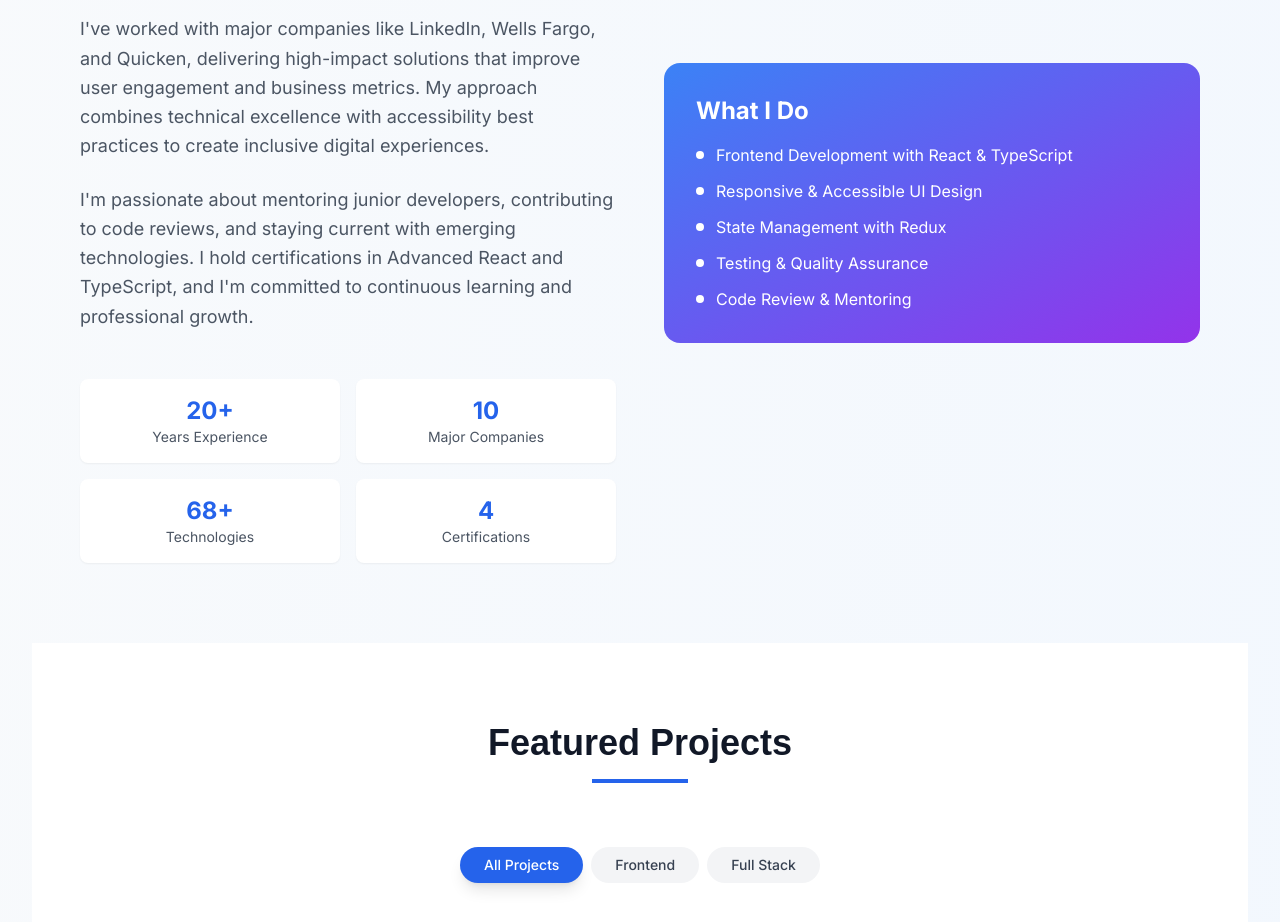
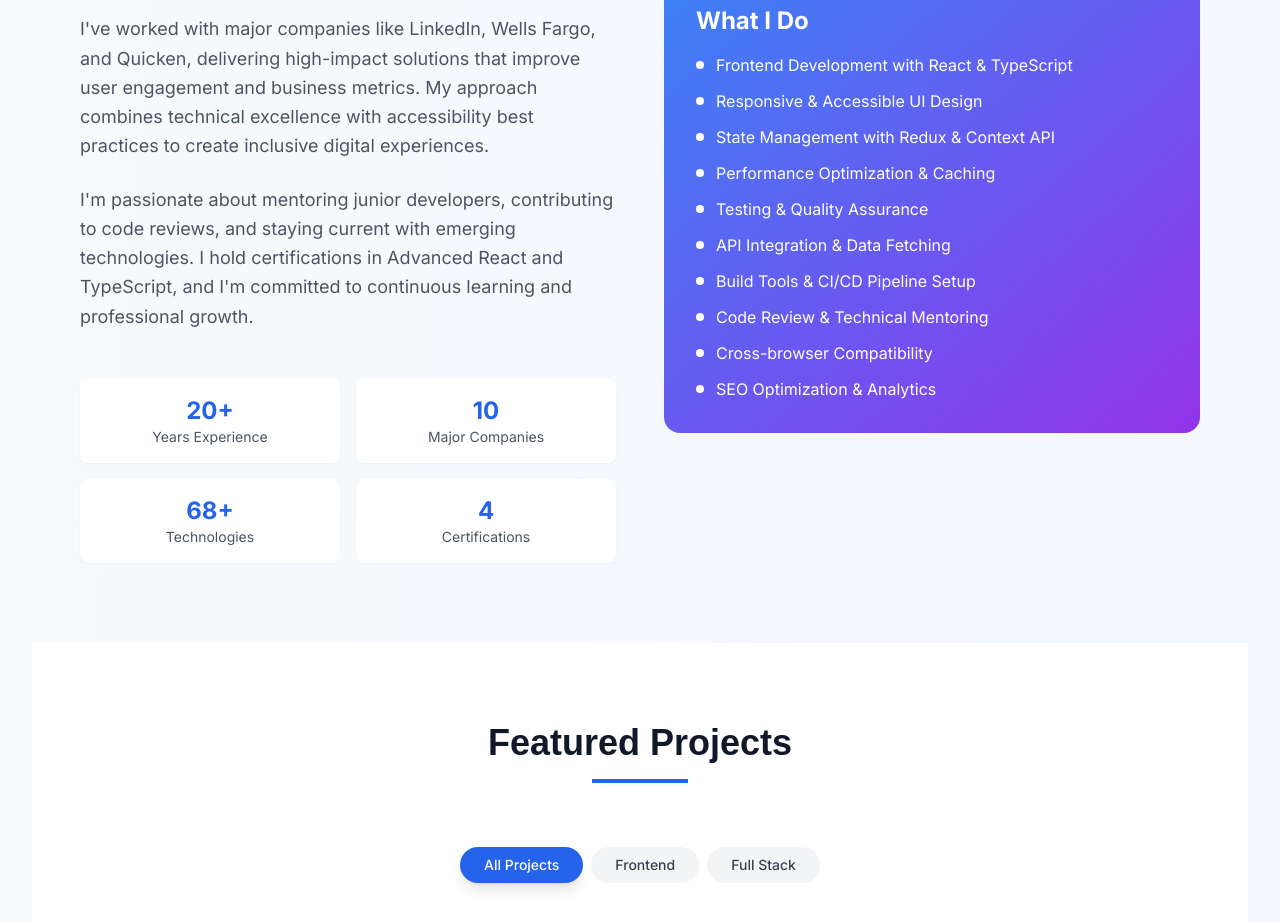
Before and after one commit to Wounded-Knee/portfolio-2025-a, a Next.js app: page / in a window 1280 px wide. Shown: the part 1160-2082 px from the top of the page. Built offline with nearby package versions, Linux system fonts and the light colour scheme; a web font is replaced by a local one.

Commit message:
Updated "What I do". Improved theme support.

```diff
--- a/src/components/About.tsx
+++ b/src/components/About.tsx
@@ -111,7 +111,11 @@ const About = () => {
                 </li>
                 <li className="flex items-center">
                   <span className="w-2 h-2 bg-white rounded-full mr-3"></span>
-                  State Management with Redux
+                  State Management with Redux & Context API
+                </li>
+                <li className="flex items-center">
+                  <span className="w-2 h-2 bg-white rounded-full mr-3"></span>
+                  Performance Optimization & Caching
                 </li>
                 <li className="flex items-center">
                   <span className="w-2 h-2 bg-white rounded-full mr-3"></span>
@@ -119,7 +123,23 @@ const About = () => {
                 </li>
                 <li className="flex items-center">
                   <span className="w-2 h-2 bg-white rounded-full mr-3"></span>
-                  Code Review & Mentoring
+                  API Integration & Data Fetching
+                </li>
+                <li className="flex items-center">
+                  <span className="w-2 h-2 bg-white rounded-full mr-3"></span>
+                  Build Tools & CI/CD Pipeline Setup
+                </li>
+                <li className="flex items-center">
+                  <span className="w-2 h-2 bg-white rounded-full mr-3"></span>
+                  Code Review & Technical Mentoring
+                </li>
+                <li className="flex items-center">
+                  <span className="w-2 h-2 bg-white rounded-full mr-3"></span>
+                  Cross-browser Compatibility
+                </li>
+                <li className="flex items-center">
+                  <span className="w-2 h-2 bg-white rounded-full mr-3"></span>
+                  SEO Optimization & Analytics
                 </li>
               </ul>
             </div>
--- a/src/components/Footer.tsx
+++ b/src/components/Footer.tsx
@@ -39,7 +39,7 @@ const Footer = () => {
       url: 'https://tailwindcss.com/',
       logo: {
         light: '/logos/tailwind-light.png',
-        dark: '/logos/tailwind-dark.png'
+        dark: '/logos/tailwind-light.png'
       }
     },
     {
--- a/src/components/Navigation.tsx
+++ b/src/components/Navigation.tsx
@@ -20,10 +20,34 @@ const Navigation = () => {
     { name: 'Contact', href: '#contact' }
   ];
 
+  // Function to get current theme state
+  const getCurrentTheme = () => {
+    try {
+      const storedTheme = localStorage.getItem('theme');
+      const isDarkClass = document.documentElement.classList.contains('dark');
+
+      // If there's a stored theme, use it
+      if (storedTheme) {
+        return storedTheme === 'dark';
+      }
+
+      // Otherwise, use the current class state
+      return isDarkClass;
+    } catch (error) {
+      console.warn('Failed to get theme from localStorage:', error);
+      return document.documentElement.classList.contains('dark');
+    }
+  };
+
+  // Function to update theme state
+  const updateThemeState = () => {
+    const isDark = getCurrentTheme();
+    setIsDarkMode(isDark);
+  };
+
   useEffect(() => {
-    // Check initial dark mode from document class
-    const isDark = document.documentElement.classList.contains('dark');
-    setIsDarkMode(isDark);
+    // Check initial dark mode from document class and localStorage
+    updateThemeState();
     setMounted(true);
 
     // Check initial scroll position
@@ -39,8 +63,34 @@ const Navigation = () => {
       setIsScrolled(window.scrollY > 50);
     };
 
+    // Listen for storage changes (in case theme is changed from another tab/window)
+    const handleStorageChange = (e: StorageEvent) => {
+      if (e.key === 'theme') {
+        updateThemeState();
+      }
+    };
+
+    // Listen for DOM changes (in case theme is changed programmatically)
+    const observer = new MutationObserver((mutations) => {
+      mutations.forEach((mutation) => {
+        if (mutation.type === 'attributes' && mutation.attributeName === 'class') {
+          updateThemeState();
+        }
+      });
+    });
+
     window.addEventListener('scroll', handleScroll);
-    return () => window.removeEventListener('scroll', handleScroll);
+    window.addEventListener('storage', handleStorageChange);
+    observer.observe(document.documentElement, {
+      attributes: true,
+      attributeFilter: ['class']
+    });
+
+    return () => {
+      window.removeEventListener('scroll', handleScroll);
+      window.removeEventListener('storage', handleStorageChange);
+      observer.disconnect();
+    };
   }, []);
 
   // Handle escape key to close mobile menu
@@ -90,7 +140,6 @@ const Navigation = () => {
 
   const toggleDarkMode = () => {
     const newMode = !isDarkMode;
-    setIsDarkMode(newMode);
 
     try {
       if (newMode) {
@@ -100,8 +149,13 @@ const Navigation = () => {
         document.documentElement.classList.remove('dark');
         localStorage.setItem('theme', 'light');
       }
+
+      // Update state after successful change
+      setIsDarkMode(newMode);
     } catch (error) {
       console.warn('Failed to save theme to localStorage:', error);
+      // Revert state if localStorage fails
+      setIsDarkMode(!newMode);
     }
   };
 
```
